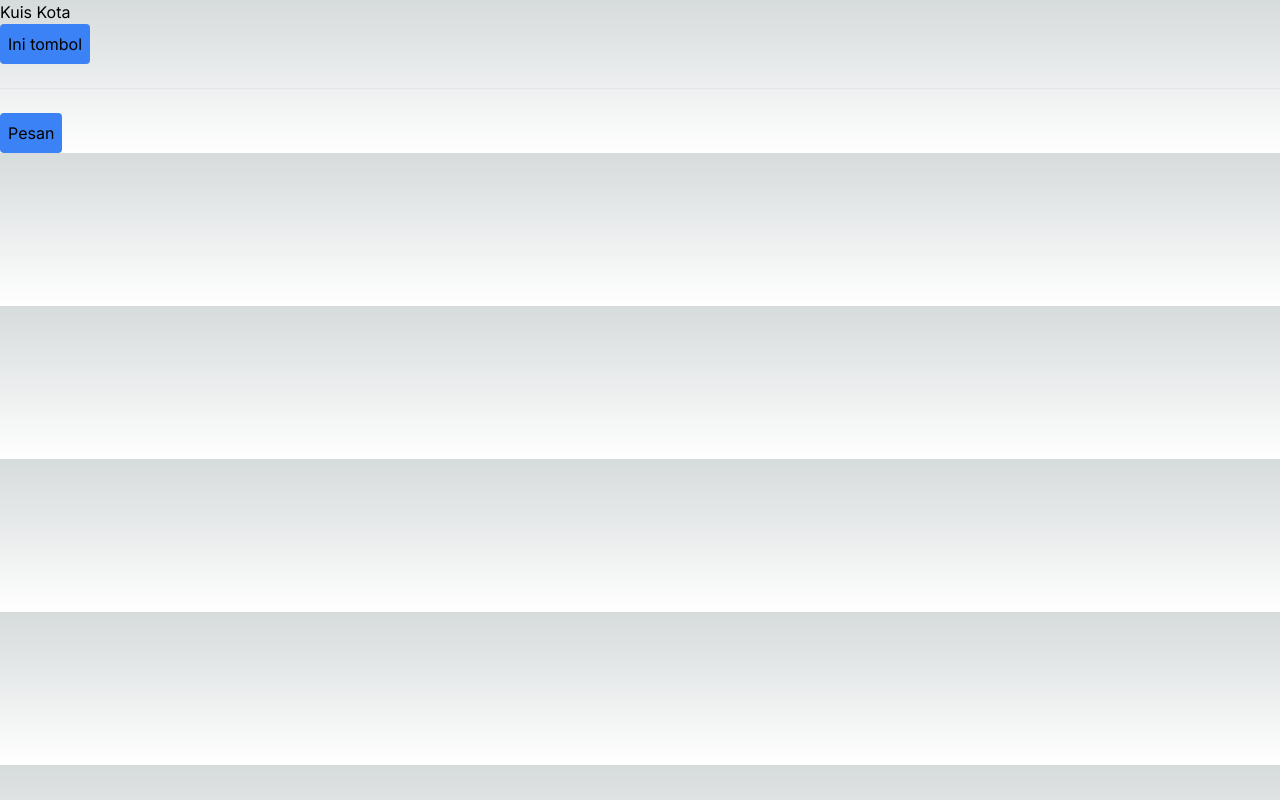
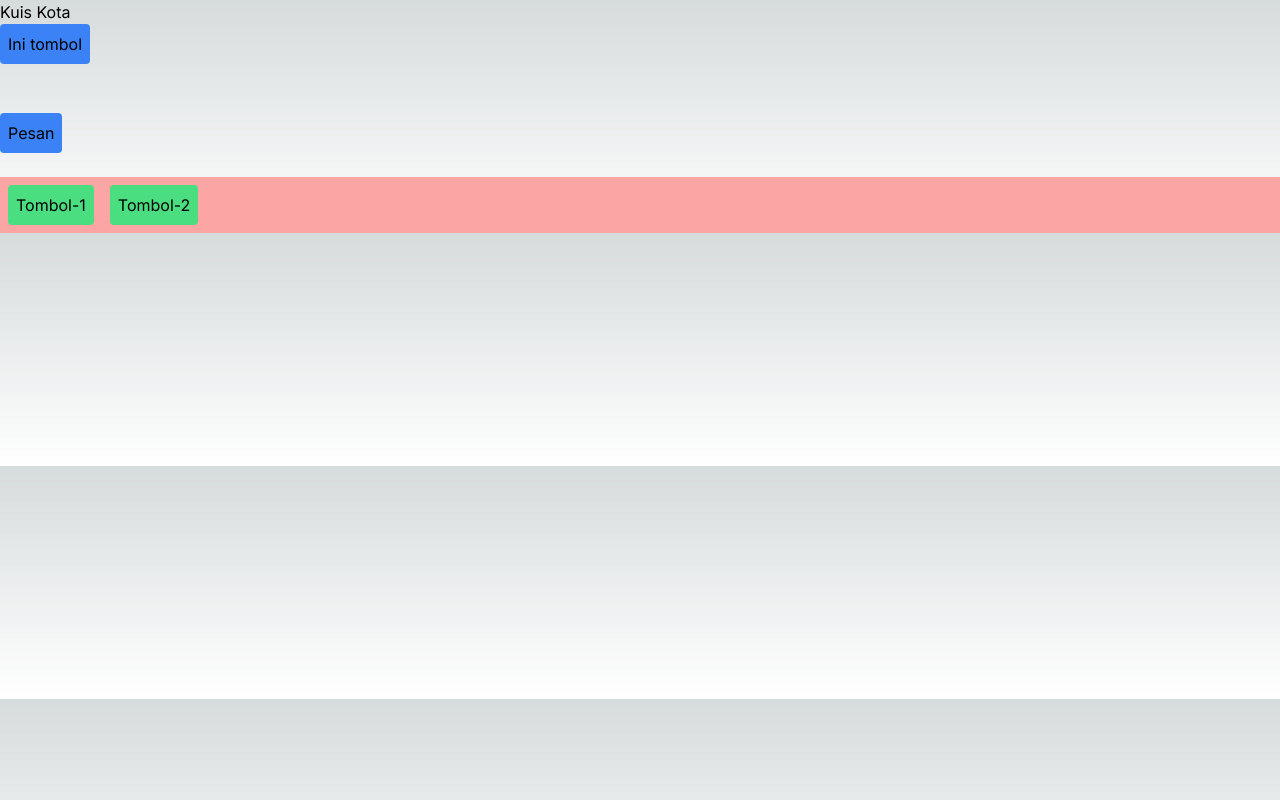
Before and after one commit to doliq/04-event-dan-state, a Next.js app: page / in a window 1280 px wide. Built offline with nearby package versions, Linux system fonts and the light colour scheme.

Commit message:
Praktikum 3

```diff
--- a/src/app/component/button.tsx
+++ b/src/app/component/button.tsx
@@ -2,6 +2,16 @@
     return (
         <button
         className="bg-blue-500 hover:bg-blue-700 text -white p-2 rounded"
+        onClick={()=> alert(isiPesan)}>
+            {namaTombol}
+        </button>
+    );
+}
+
+export function Tombol_3({isiPesan, namaTombol}) {
+    return (
+        <button
+        className="bg-green-400 hover:bg-green-700 text -white p-2 rounded m-2"
         onClick={()=> alert(isiPesan)}>
             {namaTombol}
         </button>
--- a/src/app/page.tsx
+++ b/src/app/page.tsx
@@ -1,5 +1,5 @@
 "use client";
-import Tombol_1, {Tombol_2} from "./component/button";
+import Tombol_1, {Tombol_2, Tombol_3} from "./component/button";
 
 export default function Home(){
   return(
@@ -13,6 +13,11 @@
       <br></br>
       <Tombol_2 isiPesan="Ini Pesanku" namaTombol="Pesan" />
       </div>
+      <br></br>
+      <div className="bg-red-300" onClick={() => alert('Parent Element : Div')}>
+      <Tombol_3 isiPesan="Child Element : Tombol-1" namaTombol="Tombol-1"/>
+      <Tombol_3 isiPesan="Child Element : Tombol-2" namaTombol="Tombol-2"/>
+      </div>
       </>
   );
 }
```
Also changed, not shown: assets-report/05.png (added), 1 other file (tests, documents, lock files or other folders).
